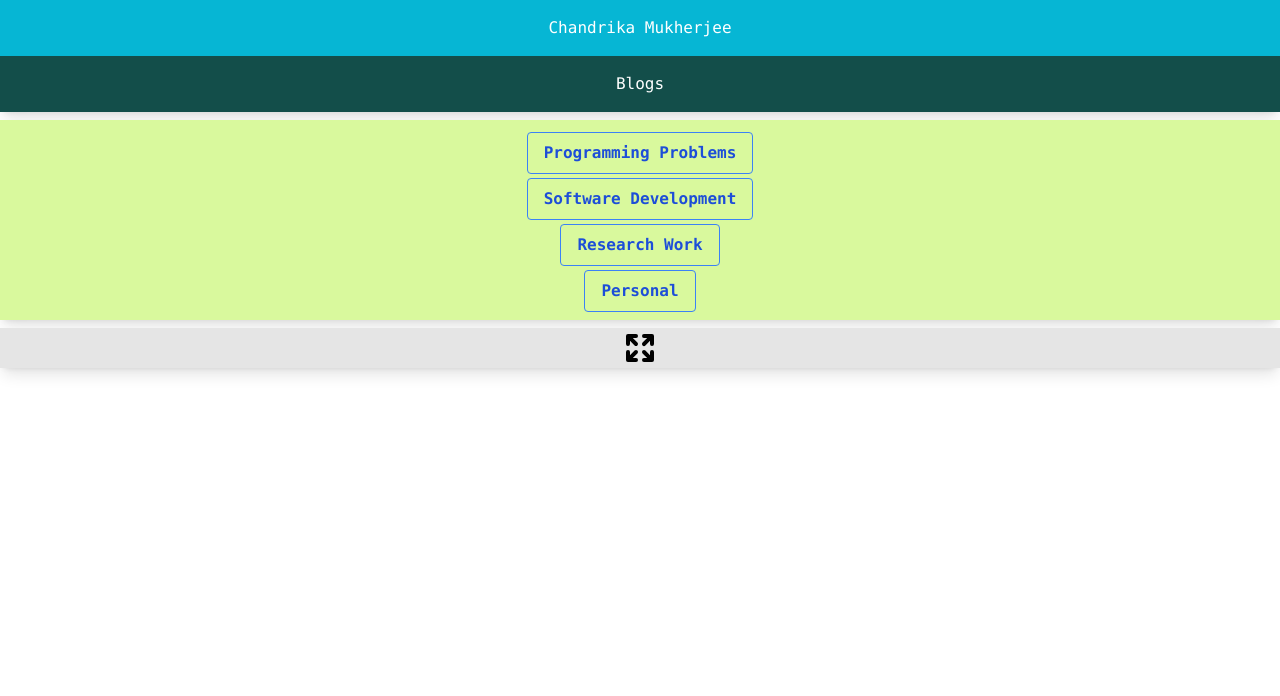
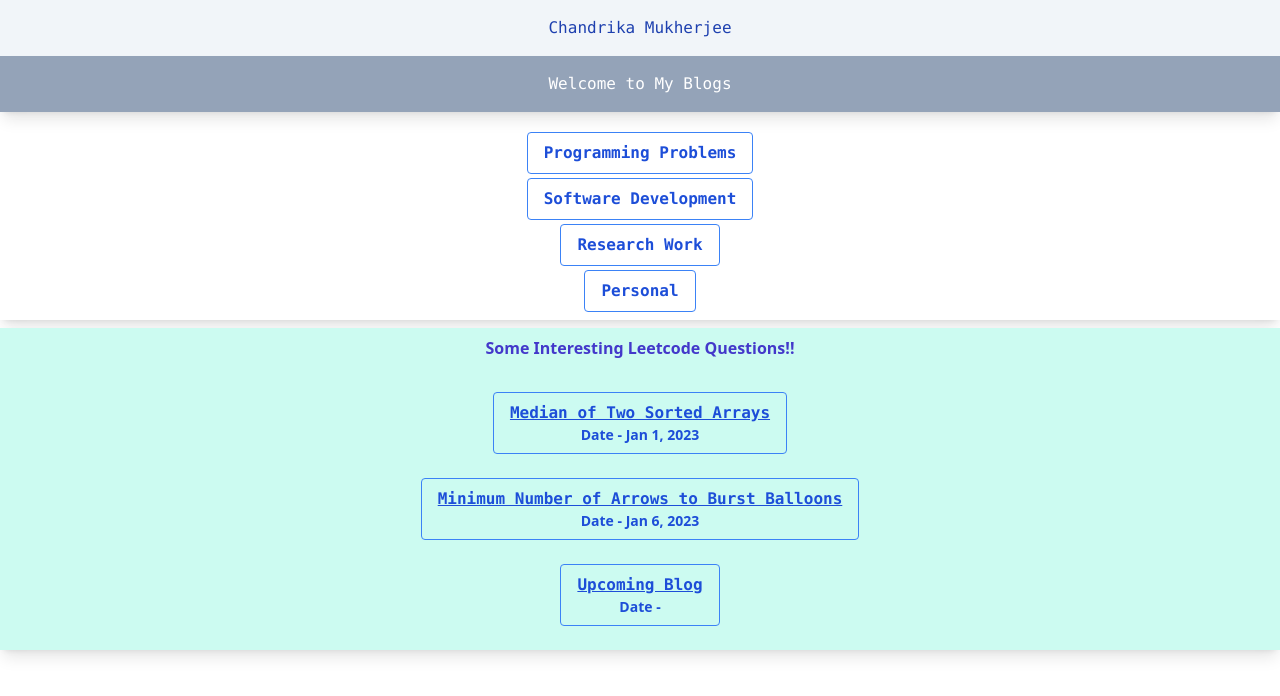
Before and after one commit to chandms/blogs, a React (Create React App) app: page / in a window 1280 px wide. Shown: the top 696 px of the page. Built offline with nearby package versions, Linux system fonts and the light colour scheme.

Commit message:
updated my blogs

```diff
--- a/src/components/BlogsRenderer.js
+++ b/src/components/BlogsRenderer.js
@@ -1,6 +1,6 @@
-import Collapsible from 'react-collapsible';
+// import Collapsible from 'react-collapsible';
 import React, { useState } from 'react';
-import { ArrowsExpandIcon} from "@heroicons/react/solid";
+// import { ArrowsExpandIcon} from "@heroicons/react/solid";
 import Header from './Header';
 import blogs from '../jsons/blog_list.json';
 import EmptyBlog from './Blogs/EmptyBlog';
@@ -12,7 +12,7 @@ import Personal from './Blogs/Personal';
 
 export default function BlogRenderer(){
     const blog_files = blogs.blogs;
-    const [blog, setBlog] = useState('empty');
+    const [blog, setBlog] = useState('ProgrammingProblems');
     const [showModal, setShowModal] = React.useState(false);
 
     const components = {
@@ -33,7 +33,7 @@ export default function BlogRenderer(){
     return (
         <div>
         <Header/>
-        <div className='mt-2 h-auto bg-lime-200 shadow-lg'>
+        <div className='mt-2 h-auto shadow-lg'>
         <div className="flex flex-col flex-wrap place-content-around pt-2 pb-2">
             {blog_files.map(( cur_blog )=>(
                     <div key={cur_blog} className='m-auto font-mono text-white'>
@@ -53,7 +53,7 @@ export default function BlogRenderer(){
                   <p className="text-fuchsia-900 text-lg leading-relaxed">
                     Selected Blog - {component_val[blog]}
                   </p>
-                  <p className='text-slate-500 text-sm leading-relaxed'>click the expand arrow to read/close</p>
+                  {/* <p className='text-slate-500 text-sm leading-relaxed'>click the expand arrow to read/close</p> */}
                 </div>
                 {/*footer*/}
                 <div className="flex items-center justify-end p-6 border-t border-solid border-slate-200 rounded-b">
@@ -77,7 +77,7 @@ export default function BlogRenderer(){
         </div>
     </div>
     <div className='mt-2 bg-neutral-200 shadow-lg'>
-        <Collapsible trigger={<ArrowsExpandIcon className="w-10 h-10 mx-auto text-center hover:bg-indigo-700 rounded " />}>
+        {/* <Collapsible trigger={<p className="w-fit h-auto mx-auto text-center py-1 px-3 hover:bg-blue-200 rounded " >Expand &#8594;</p>}> */}
 
         {(() => {
             const SpecificBlog = components[blog];
@@ -85,7 +85,7 @@ export default function BlogRenderer(){
 
         })()}
 
-        </Collapsible>
+        {/* </Collapsible> */}
 
     </div>
     </div>
--- a/src/components/Header.js
+++ b/src/components/Header.js
@@ -3,11 +3,11 @@ import React from 'react';
 export default function Header(){
     return (
         <div>
-            <div className='bg-cyan-500 h-14 flex justify-center shadow-lg'>
-            <a href="https://chandms.github.io/" className='m-auto font-mono text-white border-0 py-1 px-3 hover:bg-indigo-900 rounded'>Chandrika Mukherjee</a>
+            <div className='bg-slate-100 h-14 flex justify-center shadow-lg'>
+            <a href="https://chandms.github.io/" className='m-auto text-blue-800 font-mono border-0 py-1 px-3 hover:bg-blue-200 rounded'>Chandrika Mukherjee</a>
         </div>
-        <div className='bg-teal-900 h-14 flex justify-center shadow-lg'>
-            <h1 className='m-auto font-mono text-white'>Blogs</h1>
+        <div className='bg-slate-400 h-14 flex justify-center shadow-lg'>
+            <h1 className='m-auto font-mono text-white'>Welcome to My Blogs</h1>
         </div>
         </div>
     );
```
